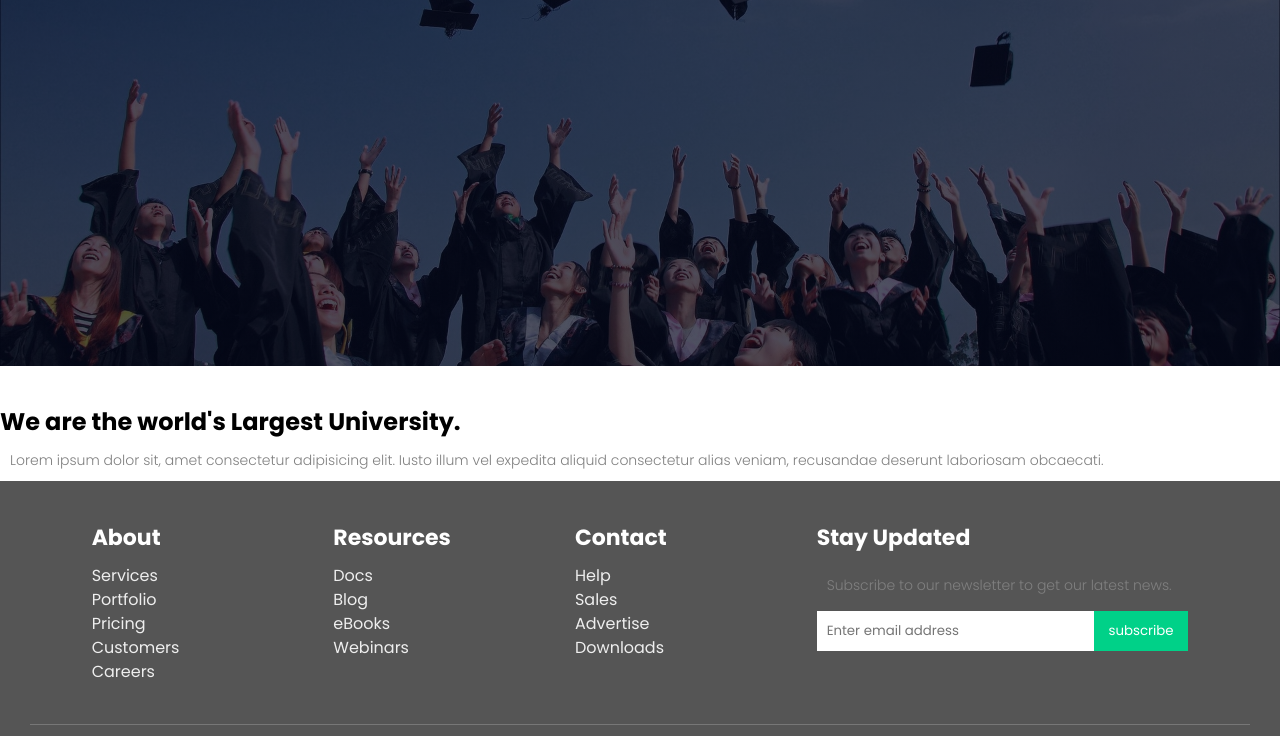
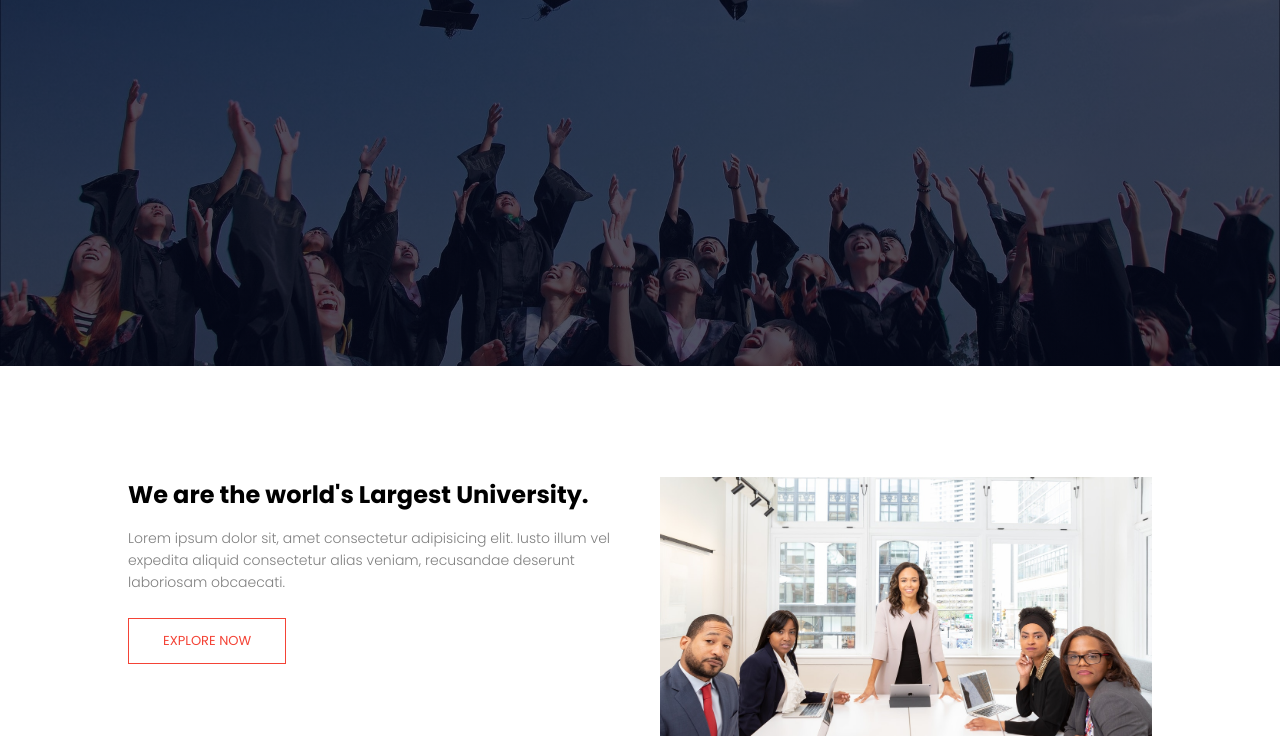
Before and after one commit to Abass-rashid/HTML-CSS-JAVASCRIPT-PROJECTS, a plain HTML site: page college-website/assets/about.html in a window 1280 px wide. Shown: the part 194-930 px from the top of the page. Drawn offline with Linux system fonts and the light colour scheme.

Commit message:
refractured the about style

```diff
--- a/college-website/assets/about.html
+++ b/college-website/assets/about.html
@@ -45,6 +45,10 @@
         <p>Lorem ipsum dolor sit, amet consectetur adipisicing elit.
            Iusto illum vel expedita aliquid consectetur alias veniam,
            recusandae deserunt laboriosam obcaecati.</p>
+           <a href=""  class="hero-btn red-btn">EXPLORE NOW</a>
+      </div>
+      <div class="about-col">
+        <img src="assests/about.jpg" alt="image">
       </div>
     </div>
   </section>
--- a/college-website/assets/style.css
+++ b/college-website/assets/style.css
@@ -387,7 +387,42 @@ input[type="submit"] {
   background-position: center;
   background-size: cover;
   text-align: center;
+  overflow-x: hidden;
 }
 .sub-header h1 {
   margin-top: 50px;
 }
+.about-us {
+  width: 80%;
+  margin: auto;
+  padding-top: 50px;
+  padding-bottom: 30px;
+}
+.about-col {
+  flex-basis: 48%;
+  padding: 30px 0px;
+}
+.about-col img {
+  width: 100%;
+}
+
+.about-col h2 {
+  padding-top: 0;
+}
+
+.about-col p {
+  padding: 15px 0 25px;
+}
+
+/* ------- a link style ---- */
+
+.red-btn {
+  border: 1px solid #f44336;
+  background-color: transparent;
+  color: #f44336;
+}
+
+.red-btn:hover {
+ color: #fff;
+ background-color: #f44336;
+}
```
